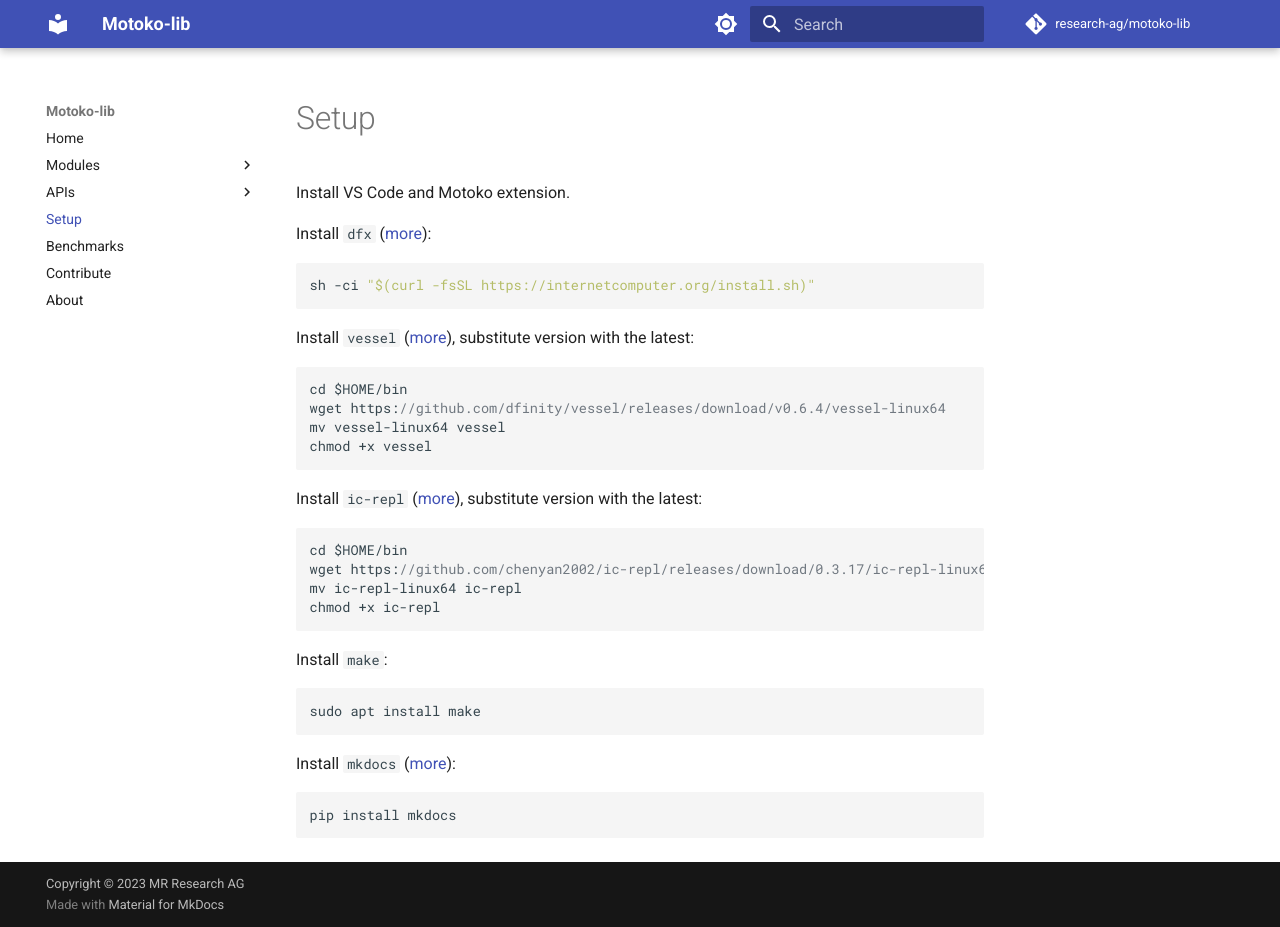
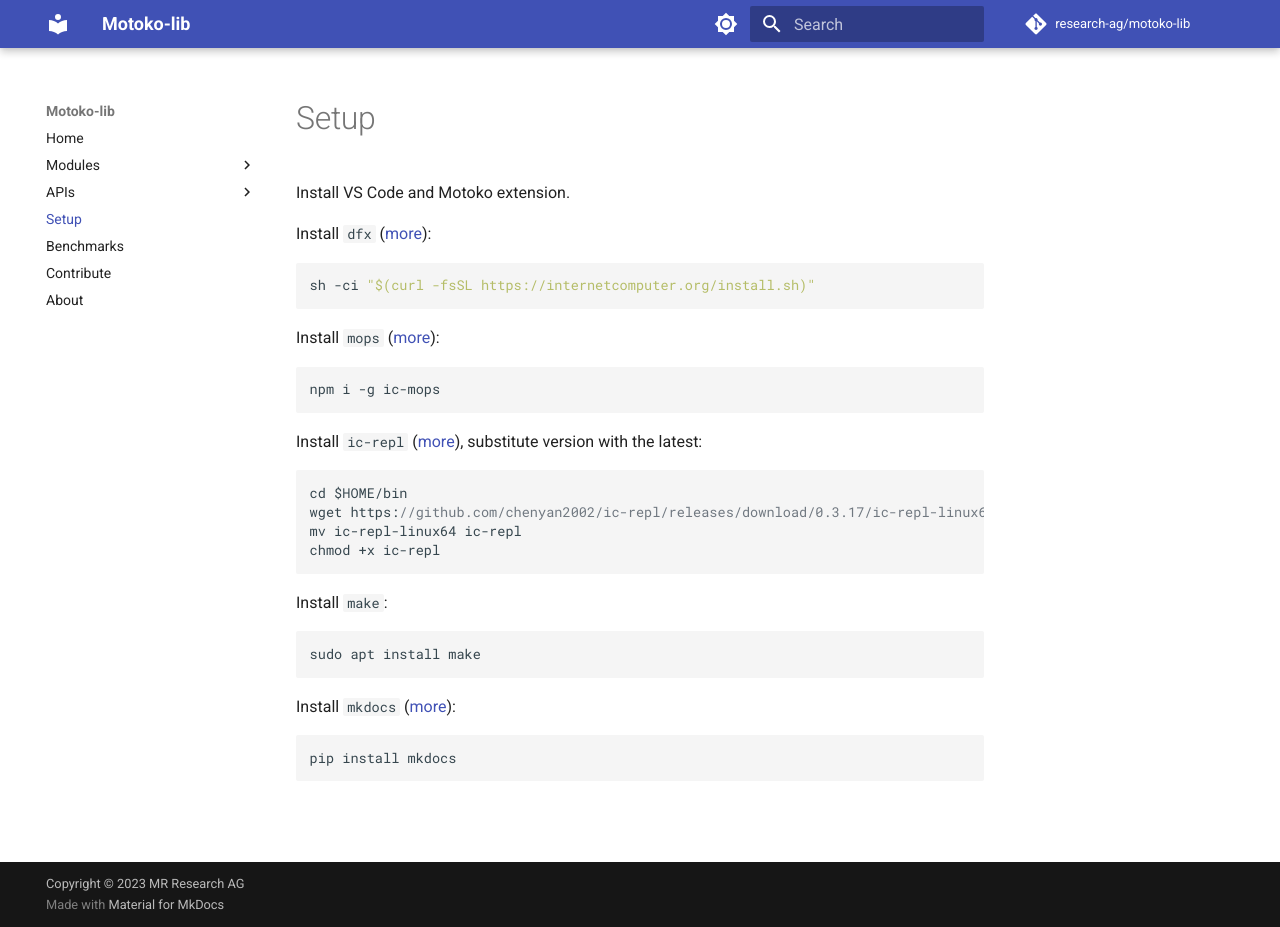
Before and after one commit to research-ag/motoko-lib, an MkDocs documentation site: the page built from docs/setup.md, in a window 1280 px wide and 927 px high. Built offline with MkDocs 1.6.1 and Material for MkDocs 9.7.7, drawn with Linux system fonts in a browser that asks for light colours; comment, search, counter and statistics services are not loaded.

Commit message:
migrated from vessel to mops

````diff
--- a/docs/setup.md
+++ b/docs/setup.md
@@ -8,13 +8,10 @@
 sh -ci "$(curl -fsSL https://internetcomputer.org/install.sh)"
 ```
 
-Install `vessel` ([more](https://github.com/dfinity/vessel)), substitute version with the latest:
+Install `mops` ([more](https://github.com/ZenVoich/mops)):
 
 ```
-cd $HOME/bin
-wget https://github.com/dfinity/vessel/releases/download/v0.6.4/vessel-linux64
-mv vessel-linux64 vessel
-chmod +x vessel
+npm i -g ic-mops
 ```
 
 Install `ic-repl` ([more](https://github.com/chenyan2002/ic-repl)), substitute version with the latest:
````
Also changed, not shown: README.md (+9 -0 lines), 8 other files.
